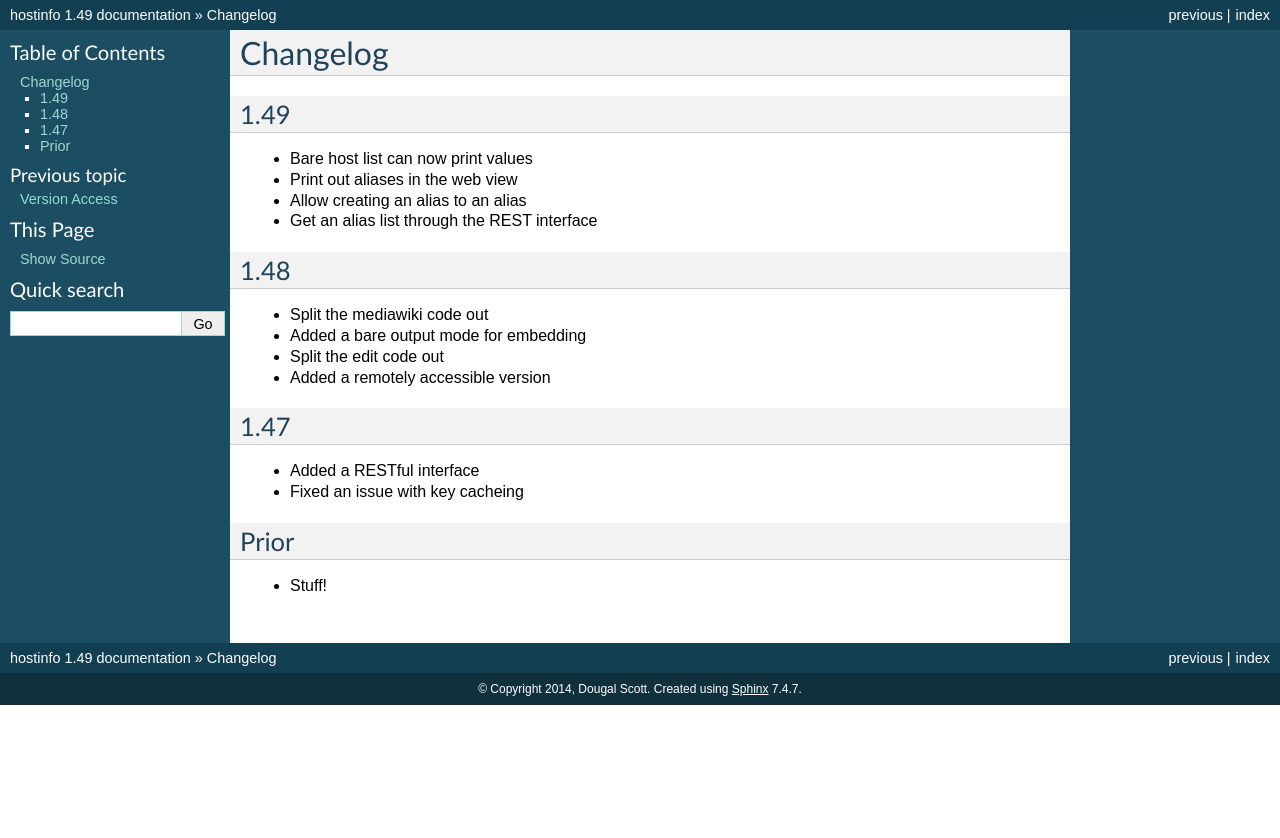
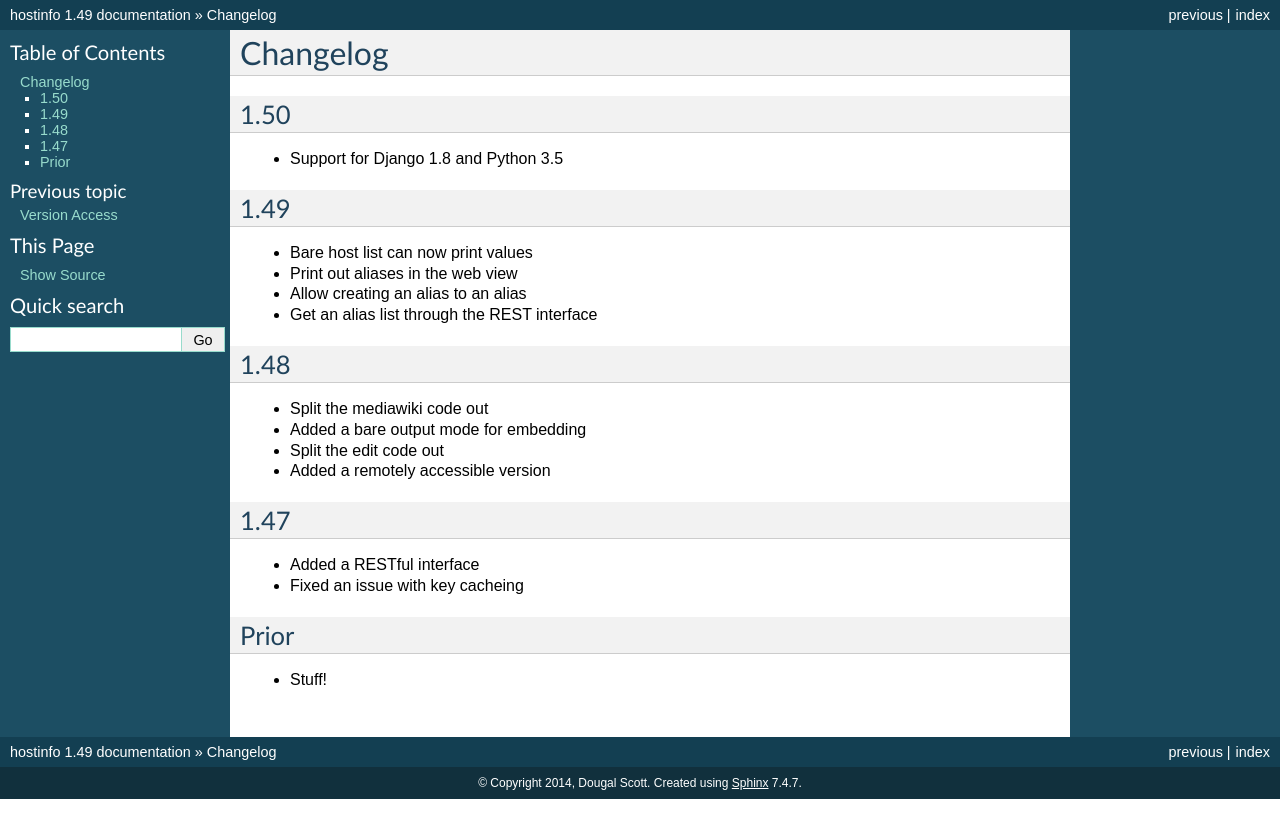
Before and after one commit to dwagon/Hostinfo, a Sphinx documentation site: the page built from docs/changelog.rst, in a window 1280 px wide. Shown: the top 838 px of the page. Built offline with Sphinx 7.4.7, drawn with Linux system fonts in a browser that asks for light colours.

Commit message:
Updated docs

```diff
--- a/docs/changelog.rst
+++ b/docs/changelog.rst
@@ -1,5 +1,9 @@
 Changelog
 ---------
+
+1.50
+====
+* Support for Django 1.8 and Python 3.5
 
 1.49
 ====
```
